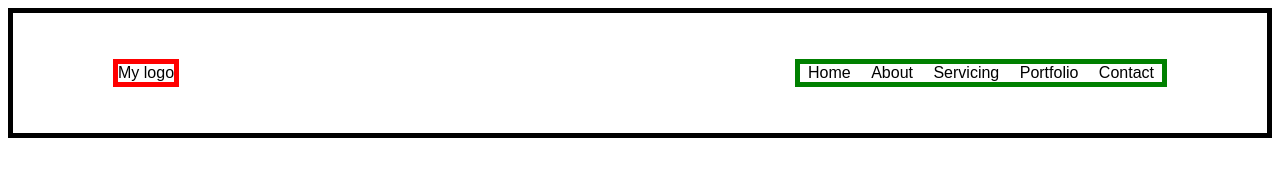
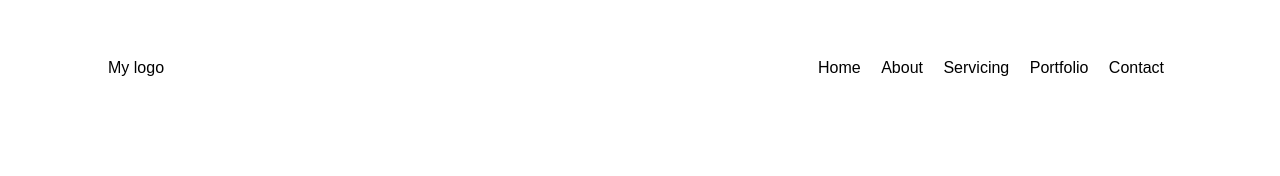
Before and after one commit to marina-up/marina-up.github.io, a plain HTML site: page Web2/index.html in a window 1280 px wide. Drawn offline with Linux system fonts and the light colour scheme; a web font is replaced by a local one.

Commit message:
Add files via upload

```diff
--- a/Web2/main.css
+++ b/Web2/main.css
@@ -1,5 +1,5 @@
 .navigation{
-	border: 5.5px solid black;
+
 	display: flex;
 	justify-content:space-between;
 	height: 120px;
@@ -10,14 +10,15 @@
 
 
 
+
 }
 .LOGO{
-	border: 5px solid red;
+
 	margin-left: 100px;
 	align-self: center;
 }
 .nav-links{
-	border: 5px solid green;
+
 	margin-right: 100px;
 
 }
```
